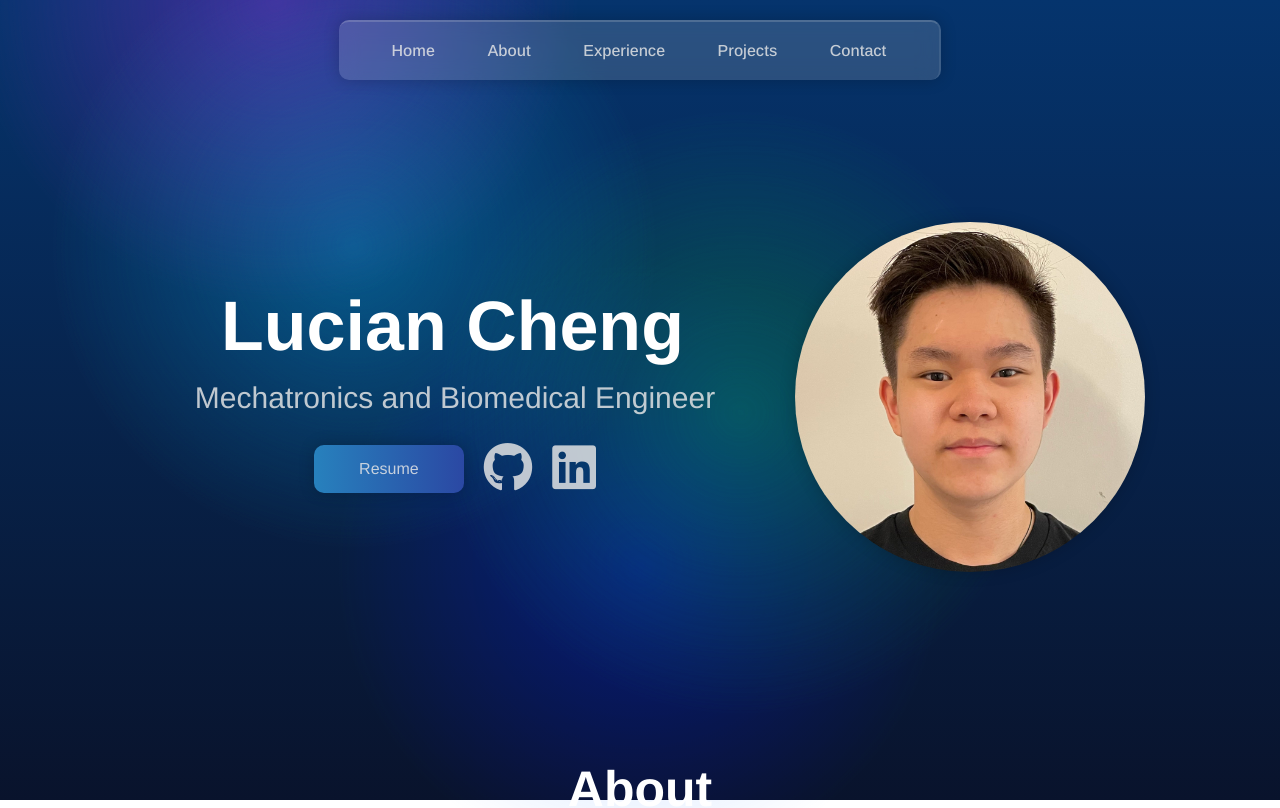
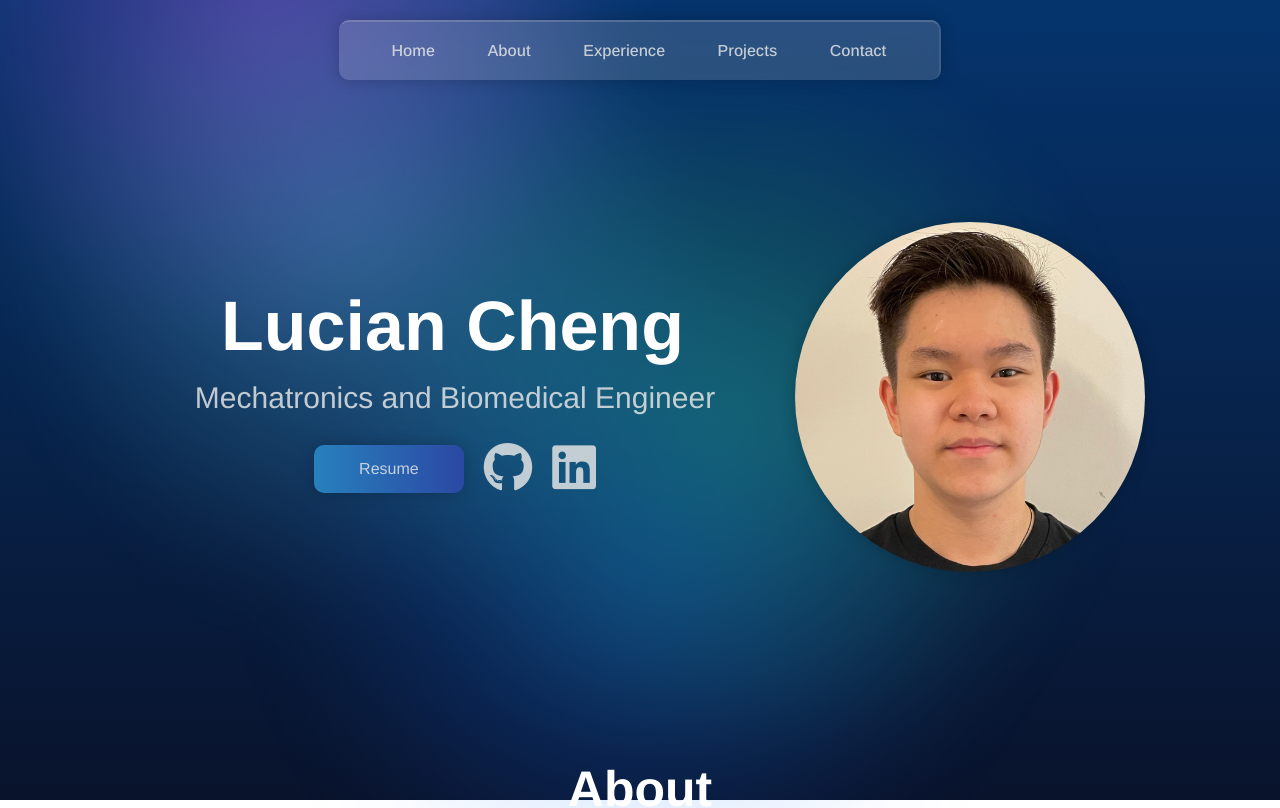
Before and after one commit to luciancheng/lucianchengportfolio, a React (Create React App) app: page / in a window 1280 px wide. Shown: the top 808 px of the page. Built offline with nearby package versions, Linux system fonts and the light colour scheme; some icons are missing.

Commit message:
fixed background

```diff
--- a/src/App.js
+++ b/src/App.js
@@ -10,10 +10,23 @@ function App() {
   return (
     <div className="App">
         <div className="background-div">
-          <div className="circle g1"></div>
-          <div className="circle g2"></div>
-          <div className="circle g3"></div>
-          <div className="circle g4"></div>
+          <svg xmlns="http://www.w3.org/2000/svg">
+            <defs>
+              <filter id="goo">
+                <feGaussianBlur in="SourceGraphic" stdDeviation="10" result="blur" />
+                <feColorMatrix in="blur" mode="matrix" values="1 0 0 0 0  0 1 0 0 0  0 0 1 0 0  0 0 0 14 -8" result="goo" />
+                {/* <feColorMatrix in="blur" mode="matrix" values="1 0 0 0 0  0 1 0 0 0  0 0 1 0 0  0 0 0 18 -8" result="goo" /> */}
+                <feBlend in="SourceGraphic" in2="goo" />
+              </filter>
+            </defs>
+          </svg>
+          <div className="gradients-container">
+            <div className="circle g1"></div>
+            <div className="circle g2"></div>
+            <div className="circle g3"></div>
+            <div className="circle g4"></div>
+          </div>
+
         </div>
         <Navbar/>
         <Intro/>
--- a/src/about.js
+++ b/src/about.js
@@ -3,8 +3,9 @@ import { useEffect } from 'react';
 
 const About = () => {
     const techstack = [
-        {title: "Languages", images: ["python", "cpp", "c", "csharp", "html", "css", "js"], id: 1},
-        {title: "Frameworks, Libraries and Technologies", images: ["pytorch", "react", "tailwind", "mongodb", "nodejs", "expressjs", "aws", "figma", "git", "github", "gitlab", "vscode"], id: 2}
+        {title: "Languages", images: ["python", "cpp", "c", "java", "html", "css", "js", "ts"], id: 1},
+        {title: "Frameworks, Libraries and Technologies", images: ["pytorch", "react", "tailwind", "mongodb", "nodejs", "expressjs", "spring", "aws", "figma", "mysql", "postgresql"], id: 2},
+        {title: "Developer Tools", images: ["git", "github", "gitlab", "vscode"], id: 3}
     ];
 
     return (
--- a/src/index.css
+++ b/src/index.css
@@ -19,6 +19,10 @@
   --color-interactive: 140, 100, 255;
   --circle-size: 80%;
   --blending: hard-light;
+}
+
+svg {
+  display: none;
 }
 
 * {
@@ -46,7 +50,7 @@ body {
 
 /* decoration */
 .seperator {
-  background-image: linear-gradient(to right, #2781bd 0%, rgb(43, 71, 163)  100%);
+  background-image: linear-gradient(to right, #2781bd 0%, rgb(43, 71, 163) 100%);
   margin: -10px auto 20px;
   max-width: 6%;
   height: 3px;
@@ -128,7 +132,7 @@ body {
 
 .g1 {
   position: absolute;
-  background: radial-gradient(circle at center, rgba(var(--color1), 0.8) 0, rgba(var(--color1), 0) 50%) no-repeat;
+  background: radial-gradient(circle at center, rgba(var(--color1), 0.8) 0, rgba(var(--color1), 0) 60%) no-repeat;
   mix-blend-mode: var(--blending);
 
   width: var(--circle-size);
@@ -145,7 +149,7 @@ body {
 
 .g2 {
   position: absolute;
-  background: radial-gradient(circle at center, rgba(var(--color2), 0.8) 0, rgba(var(--color2), 0) 50%) no-repeat;
+  background: radial-gradient(circle at center, rgba(var(--color2), 0.8) 0, rgba(var(--color2), 0) 60%) no-repeat;
   mix-blend-mode: var(--blending);
 
   width: var(--circle-size);
@@ -162,7 +166,7 @@ body {
 
 .g3 {
   position: absolute;
-  background: radial-gradient(circle at center, rgba(var(--color3), 0.8) 0, rgba(var(--color3), 0) 50%) no-repeat;
+  background: radial-gradient(circle at center, rgba(var(--color3), 0.8) 0, rgba(var(--color3), 0) 60%) no-repeat;
   mix-blend-mode: var(--blending);
 
   width: var(--circle-size);
@@ -179,7 +183,7 @@ body {
 
 .g4 {
   position: absolute;
-  background: radial-gradient(circle at center, rgba(var(--color4), 0.8) 0, rgba(var(--color4), 0) 50%) no-repeat;
+  background: radial-gradient(circle at center, rgba(var(--color4), 0.8) 0, rgba(var(--color4), 0) 60%) no-repeat;
   mix-blend-mode: var(--blending);
 
   width: var(--circle-size);
```
